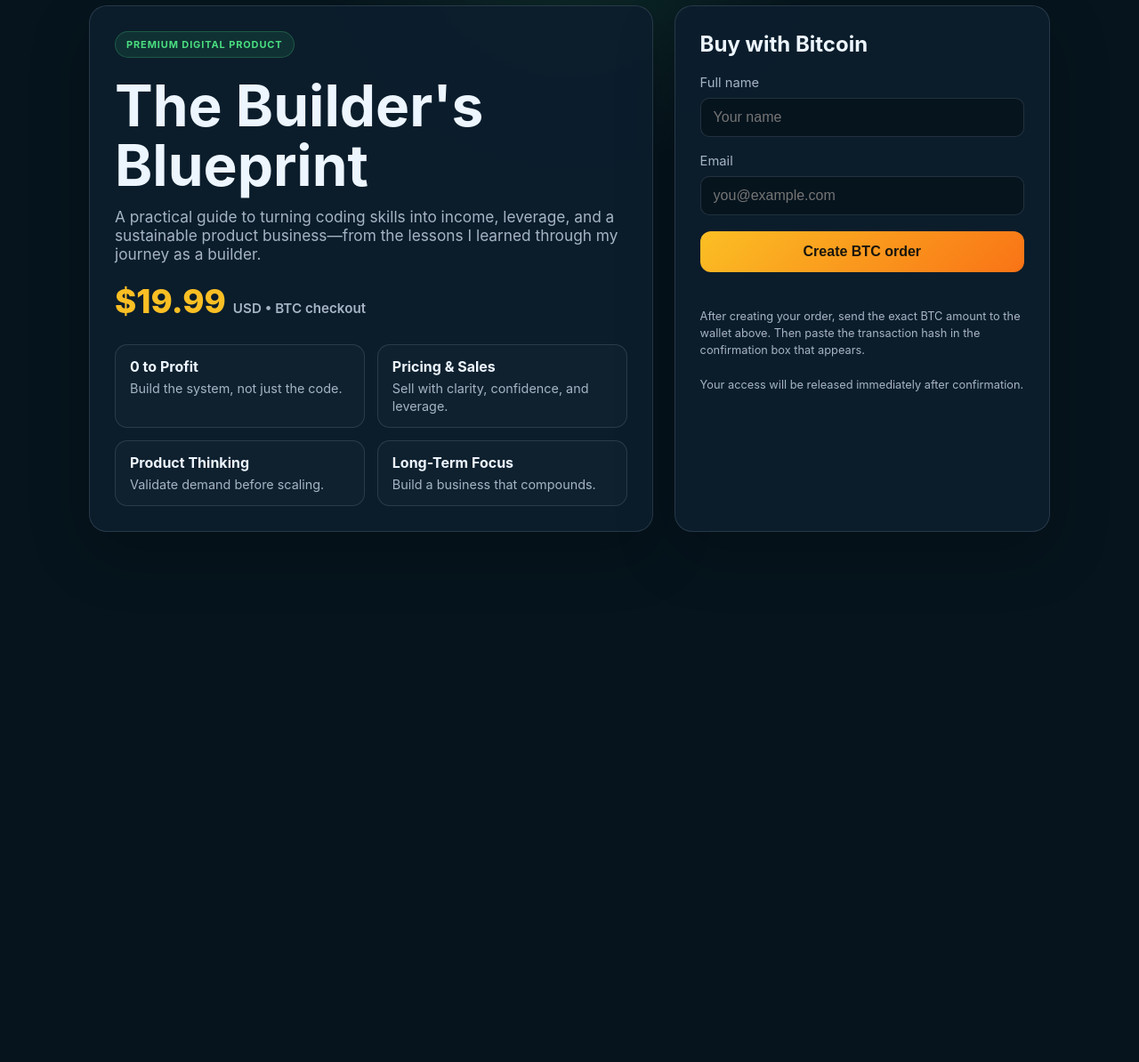
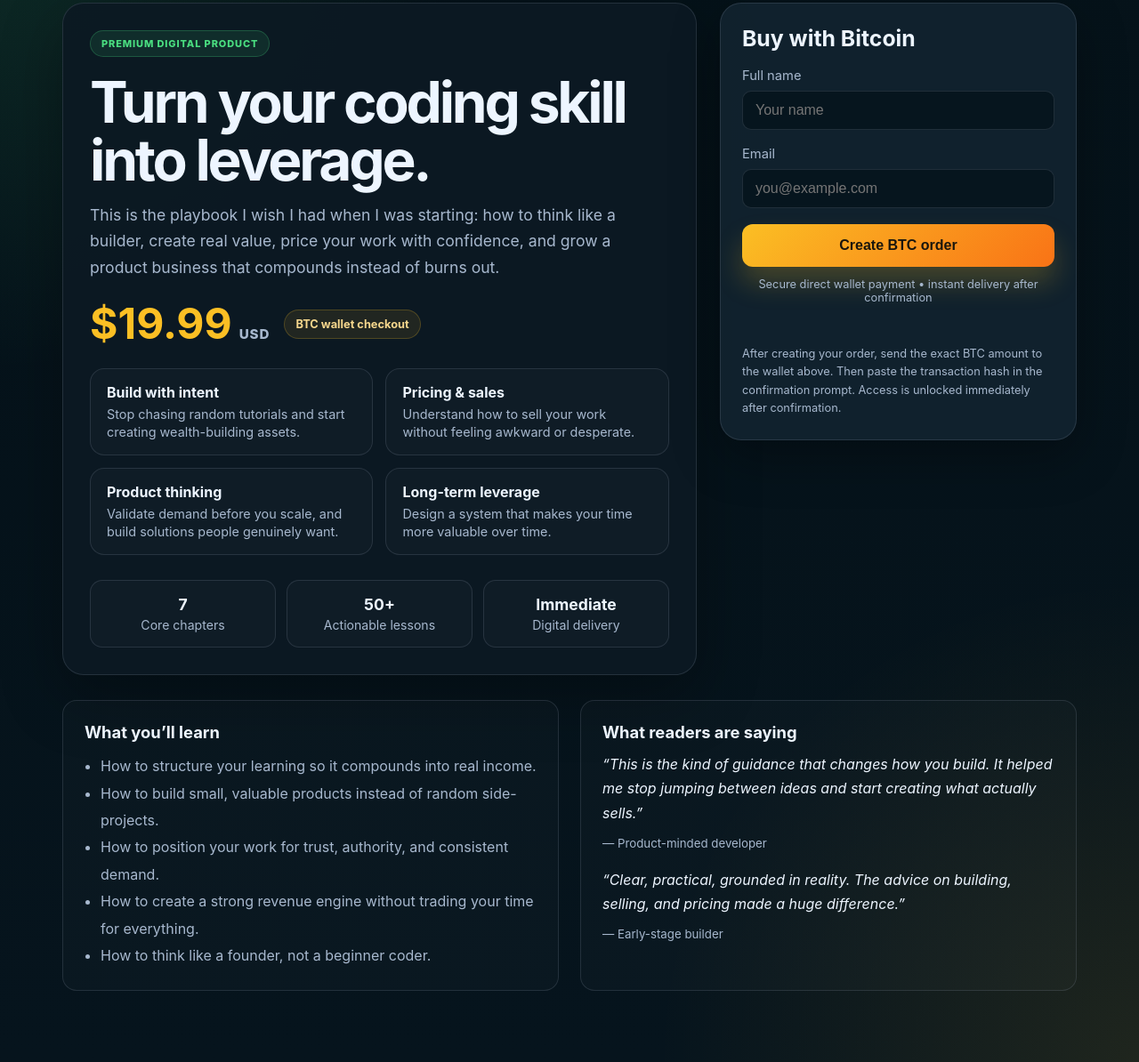
Before and after one commit to donaldoderaofficial-creator/Lead-Saas-Agent, a website: page public/ebook.html in a window 1280 px wide. Shown: the part 90-1284 px from the top of the page at 89% size. Before the commit the page ends 800 px from the top, so only its background shows below. Drawn offline with Linux system fonts and the light colour scheme.

```diff
--- a/public/ebook.html
+++ b/public/ebook.html
@@ -3,32 +3,38 @@
 <head>
   <meta charset="UTF-8" />
   <meta name="viewport" content="width=device-width, initial-scale=1.0" />
-  <title>The Builder's Blueprint | Bitcoin Checkout</title>
+  <title>The Builder's Blueprint | Premium BTC Checkout</title>
   <style>
     :root {
       --bg: #06141d;
-      --panel: #0d1f2e;
-      --panel-2: #112b3a;
-      --line: rgba(148,163,184,0.2);
+      --bg-2: #0b1e2a;
+      --panel: rgba(12, 25, 35, 0.92);
+      --panel-2: rgba(18, 35, 47, 0.92);
+      --line: rgba(148, 163, 184, 0.18);
       --text: #edf5ff;
-      --muted: #a6b4c5;
+      --muted: #a7b8ce;
       --brand: #4ade80;
       --gold: #fbbf24;
       --warm: #f97316;
       --danger: #f87171;
+      --shadow: rgba(0, 0, 0, 0.3);
     }
     * { box-sizing: border-box; }
+    html { scroll-behavior: smooth; }
     body {
       margin: 0;
       min-height: 100vh;
       font-family: Inter, -apple-system, BlinkMacSystemFont, 'Segoe UI', sans-serif;
-      background: radial-gradient(circle at top, rgba(74,222,128,0.12), transparent 28%), var(--bg);
+      background:
+        radial-gradient(circle at top left, rgba(74, 222, 128, 0.12), transparent 28%),
+        radial-gradient(circle at bottom right, rgba(251, 191, 36, 0.10), transparent 30%),
+        linear-gradient(180deg, #051219, var(--bg));
       color: var(--text);
     }
     .shell {
-      max-width: 1120px;
+      max-width: 1180px;
       margin: 0 auto;
-      padding: 32px 20px 64px;
+      padding: 28px 20px 80px;
     }
     .topbar {
       display: flex;
@@ -37,7 +43,7 @@
       gap: 12px;
       margin-bottom: 28px;
       color: var(--muted);
-      font-size: 0.92rem;
+      font-size: 0.9rem;
     }
     .brand {
       display: inline-flex;
@@ -46,60 +52,90 @@
       background: rgba(255,255,255,0.02);
       border: 1px solid var(--line);
       border-radius: 999px;
-      padding: 8px 14px;
+      padding: 9px 14px;
       font-weight: 700;
       color: var(--text);
     }
-    .dot { width: 10px; height: 10px; border-radius: 50%; background: var(--brand); box-shadow: 0 0 18px rgba(74,222,128,0.8); }
+    .dot {
+      width: 10px;
+      height: 10px;
+      border-radius: 50%;
+      background: var(--brand);
+      box-shadow: 0 0 18px rgba(74,222,128,0.8);
+    }
     .layout {
       display: grid;
-      grid-template-columns: 1.2fr 0.8fr;
-      gap: 24px;
+      grid-template-columns: 1.28fr 0.72fr;
+      gap: 26px;
+      align-items: start;
     }
     .panel {
-      background: rgba(13,31,46,0.9);
+      background: var(--panel);
       border: 1px solid var(--line);
-      border-radius: 20px;
-      padding: 28px;
-      box-shadow: 0 24px 70px rgba(0,0,0,0.2);
+      border-radius: 24px;
+      padding: 30px;
+      box-shadow: 0 24px 70px var(--shadow);
     }
     .eyebrow {
       display: inline-block;
       letter-spacing: 0.08em;
       text-transform: uppercase;
-      background: rgba(74,222,128,0.1);
-      border: 1px solid rgba(74,222,128,0.24);
+      background: rgba(74, 222, 128, 0.10);
+      border: 1px solid rgba(74, 222, 128, 0.24);
       padding: 7px 12px;
       border-radius: 999px;
       color: var(--brand);
       font-size: 11px;
-      font-weight: 700;
+      font-weight: 800;
     }
     h1 {
-      margin: 20px 0 14px;
-      font-size: clamp(2.3rem, 5vw, 4rem);
-      line-height: 1.05;
+      margin: 18px 0 14px;
+      font-size: clamp(2.5rem, 5vw, 4.4rem);
+      line-height: 1.02;
+      letter-spacing: -0.05em;
     }
     .lead {
       color: var(--muted);
-      font-size: 1.08rem;
-      max-width: 650px;
+      font-size: 1.1rem;
+      line-height: 1.7;
+      max-width: 680px;
+    }
+    .price-row {
+      display: flex;
+      flex-wrap: wrap;
+      gap: 16px;
+      align-items: center;
+      margin-top: 24px;
+      margin-bottom: 12px;
     }
     .price {
       display: inline-flex;
       align-items: baseline;
       gap: 8px;
-      margin-top: 20px;
       font-weight: 800;
     }
-    .price span:first-child {
-      font-size: 2.3rem;
+    .price strong {
+      font-size: 3rem;
       color: var(--gold);
+      line-height: 1;
     }
-    .price span:last-child {
+    .price span {
       color: var(--muted);
-      font-weight: 600;
       font-size: 0.95rem;
+      letter-spacing: 0.06em;
+      text-transform: uppercase;
+    }
+    .badge {
+      display: inline-flex;
+      align-items: center;
+      gap: 8px;
+      background: rgba(251, 191, 36, 0.09);
+      border: 1px solid rgba(251, 191, 36, 0.22);
+      color: #f6d78d;
+      padding: 8px 12px;
+      border-radius: 999px;
+      font-size: 0.8rem;
+      font-weight: 700;
     }
     .features {
       display: grid;
@@ -108,9 +144,9 @@
       margin-top: 26px;
     }
     .feature {
-      padding: 14px 16px;
+      padding: 16px 18px;
       border: 1px solid var(--line);
-      border-radius: 14px;
+      border-radius: 16px;
       background: rgba(255,255,255,0.02);
     }
     .feature strong {
@@ -119,6 +155,40 @@
       margin-bottom: 4px;
     }
     .feature span { color: var(--muted); font-size: 0.9rem; }
+    .trust-strip {
+      display: grid;
+      grid-template-columns: repeat(3, minmax(0, 1fr));
+      gap: 12px;
+      margin-top: 28px;
+    }
+    .trust {
+      padding: 16px 14px;
+      border: 1px solid var(--line);
+      border-radius: 14px;
+      background: rgba(255,255,255,0.02);
+      text-align: center;
+      color: var(--muted);
+      font-size: 0.88rem;
+    }
+    .trust strong {
+      display: block;
+      color: var(--text);
+      margin-bottom: 4px;
+      font-size: 1.1rem;
+    }
+    .checkout-box {
+      position: sticky;
+      top: 24px;
+      background: var(--panel-2);
+      border: 1px solid var(--line);
+      border-radius: 24px;
+      padding: 24px;
+      box-shadow: 0 18px 56px var(--shadow);
+    }
+    .checkout-box h2 {
+      margin: 0 0 16px;
+      font-size: 1.55rem;
+    }
     label {
       display: block;
       margin: 18px 0 8px;
@@ -140,11 +210,20 @@
       border: none;
       background: linear-gradient(135deg, var(--gold), var(--warm));
       color: #1a160d;
-      font-weight: 800;
+      font-weight: 900;
       font-size: 1rem;
-      padding: 14px 16px;
+      padding: 15px 18px;
       border-radius: 12px;
       cursor: pointer;
+      transition: transform 0.15s ease, box-shadow 0.15s ease;
+      box-shadow: 0 18px 30px rgba(251, 191, 36, 0.22);
+    }
+    .cta:hover { transform: translateY(-1px); }
+    .secure-note {
+      margin-top: 12px;
+      font-size: 0.8rem;
+      color: var(--muted);
+      text-align: center;
     }
     .wallet-box {
       margin-top: 18px;
@@ -162,22 +241,63 @@
       margin-bottom: 8px;
     }
     .status {
-      min-height: 20px;
+      min-height: 24px;
       margin-top: 12px;
       color: var(--muted);
-      font-size: 0.92rem;
+      font-size: 0.9rem;
+      line-height: 1.5;
     }
     .error { color: var(--danger); }
     .success { color: var(--brand); }
     .tiny {
       font-size: 0.8rem;
       color: var(--muted);
-      margin-top: 8px;
-      line-height: 1.5;
+      margin-top: 10px;
+      line-height: 1.6;
     }
-    @media (max-width: 860px) {
-      .layout { display: block; }
+    .section-grid {
+      margin-top: 28px;
+      display: grid;
+      grid-template-columns: 1fr 1fr;
+      gap: 24px;
+    }
+    .mini-card {
+      background: rgba(255,255,255,0.02);
+      border: 1px solid var(--line);
+      border-radius: 16px;
+      padding: 24px;
+    }
+    .mini-card h3 {
+      margin-top: 0;
+      margin-bottom: 12px;
+      font-size: 1.15rem;
+    }
+    .mini-card ul {
+      padding-left: 18px;
+      margin: 0;
+      color: var(--muted);
+      line-height: 1.9;
+    }
+    .quote {
+      font-style: italic;
+      color: var(--text);
+      font-size: 1rem;
+      line-height: 1.7;
+      margin: 0;
+    }
+    .meta-name {
+      margin-top: 12px;
+      color: var(--muted);
+      font-size: 0.83rem;
+    }
+    @media (max-width: 980px) {
+      .layout, .section-grid, .trust-strip { grid-template-columns: 1fr; }
+      .checkout-box { position: static; }
+    }
+    @media (max-width: 740px) {
       .features { grid-template-columns: 1fr; }
+      .panel, .checkout-box { padding: 20px; }
+      .topbar { flex-direction: column; align-items: flex-start; }
     }
   </style>
 </head>
@@ -191,23 +311,32 @@
     <div class="layout">
       <section class="panel">
         <div class="eyebrow">Premium digital product</div>
-        <h1>The Builder's Blueprint</h1>
+        <h1>Turn your coding skill into leverage.</h1>
         <div class="lead">
-          A practical guide to turning coding skills into income, leverage, and a sustainable product business—from the lessons I learned through my journey as a builder.
+          This is the playbook I wish I had when I was starting: how to think like a builder, create real value, price your work with confidence, and grow a product business that compounds instead of burns out.
         </div>
 
-        <div class="price"><span>$19.99</span><span>USD • BTC checkout</span></div>
+        <div class="price-row">
+          <div class="price"><strong>$19.99</strong><span>USD</span></div>
+          <div class="badge">BTC wallet checkout</div>
+        </div>
 
         <div class="features">
-          <div class="feature"><strong>0 to Profit</strong><span>Build the system, not just the code.</span></div>
-          <div class="feature"><strong>Pricing & Sales</strong><span>Sell with clarity, confidence, and leverage.</span></div>
-          <div class="feature"><strong>Product Thinking</strong><span>Validate demand before scaling.</span></div>
-          <div class="feature"><strong>Long-Term Focus</strong><span>Build a business that compounds.</span></div>
+          <div class="feature"><strong>Build with intent</strong><span>Stop chasing random tutorials and start creating wealth-building assets.</span></div>
+          <div class="feature"><strong>Pricing & sales</strong><span>Understand how to sell your work without feeling awkward or desperate.</span></div>
+          <div class="feature"><strong>Product thinking</strong><span>Validate demand before you scale, and build solutions people genuinely want.</span></div>
+          <div class="feature"><strong>Long-term leverage</strong><span>Design a system that makes your time more valuable over time.</span></div>
+        </div>
+
+        <div class="trust-strip">
+          <div class="trust"><strong>7</strong>Core chapters</div>
+          <div class="trust"><strong>50+</strong>Actionable lessons</div>
+          <div class="trust"><strong>Immediate</strong>Digital delivery</div>
         </div>
       </section>
 
-      <aside class="panel">
-        <h2 style="margin-top:0;">Buy with Bitcoin</h2>
+      <aside class="checkout-box">
+        <h2>Buy with Bitcoin</h2>
         <label for="name">Full name</label>
         <input id="name" type="text" placeholder="Your name" />
 
@@ -215,6 +344,7 @@
         <input id="email" type="email" placeholder="you@example.com" />
 
         <button class="cta" id="payButton">Create BTC order</button>
+        <div class="secure-note">Secure direct wallet payment • instant delivery after confirmation</div>
 
         <div class="wallet-box" id="walletBox" style="display:none;">
           <strong>Send BTC to this wallet</strong>
@@ -225,10 +355,31 @@
         <div class="status" id="status"></div>
 
         <div class="tiny">
-          After creating your order, send the exact BTC amount to the wallet above. Then paste the transaction hash in the confirmation box that appears.<br /><br />
-          Your access will be released immediately after confirmation.
+          After creating your order, send the exact BTC amount to the wallet above. Then paste the transaction hash in the confirmation prompt. Access is unlocked immediately after confirmation.
         </div>
       </aside>
+    </div>
+
+    <div class="section-grid">
+      <div class="mini-card">
+        <h3>What you’ll learn</h3>
+        <ul>
+          <li>How to structure your learning so it compounds into real income.</li>
+          <li>How to build small, valuable products instead of random side-projects.</li>
+          <li>How to position your work for trust, authority, and consistent demand.</li>
+          <li>How to create a strong revenue engine without trading your time for everything.</li>
+          <li>How to think like a founder, not a beginner coder.</li>
+        </ul>
+      </div>
+
+      <div class="mini-card">
+        <h3>What readers are saying</h3>
+        <p class="quote">“This is the kind of guidance that changes how you build. It helped me stop jumping between ideas and start creating what actually sells.”</p>
+        <div class="meta-name">— Product-minded developer</div>
+        <br />
+        <p class="quote">“Clear, practical, grounded in reality. The advice on building, selling, and pricing made a huge difference.”</p>
+        <div class="meta-name">— Early-stage builder</div>
+      </div>
     </div>
   </div>
 
@@ -292,7 +443,7 @@
         return;
       }
 
-      setStatus(`Payment confirmed. Your ebook is ready. Redirecting…`, 'success');
+      setStatus('Payment confirmed. Your access is ready. Redirecting…', 'success');
       window.location.href = confirmPayload.accessUrl;
     }
 
```
Also changed, not shown: 1 other file.
